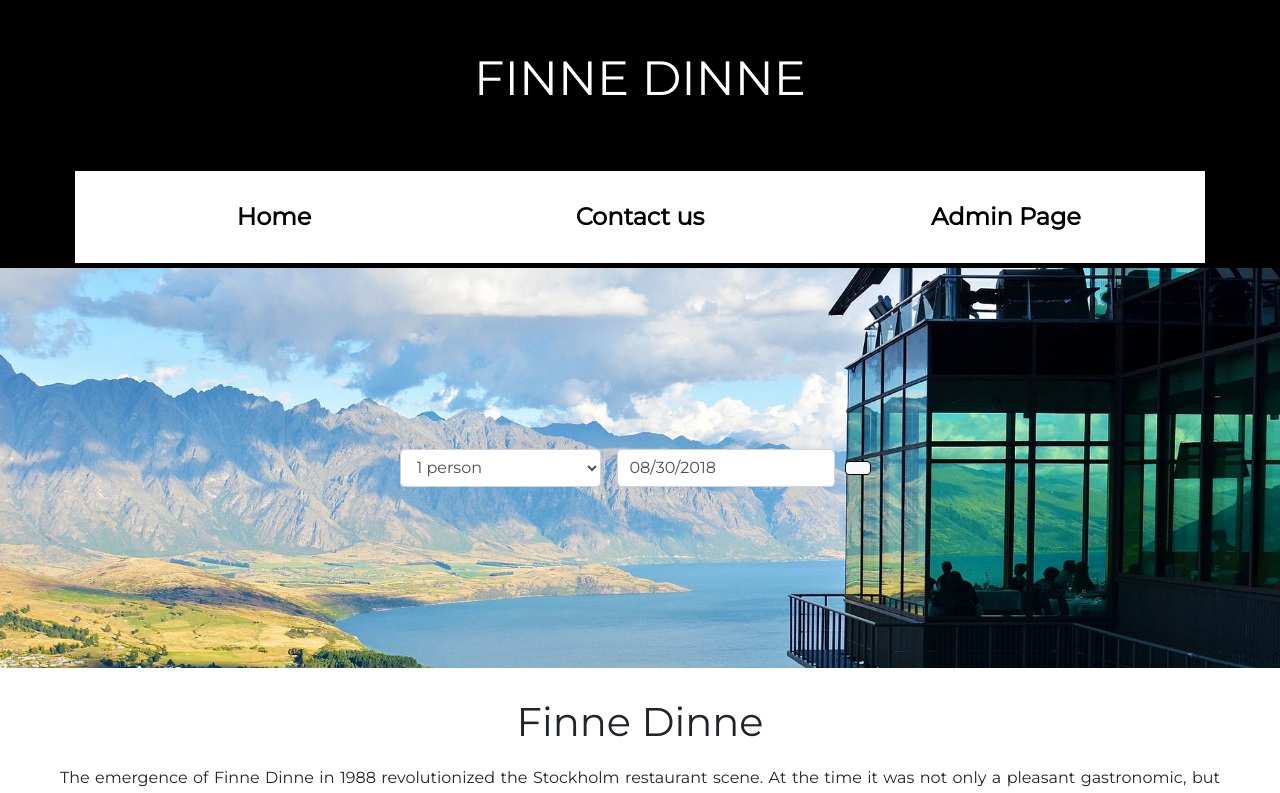
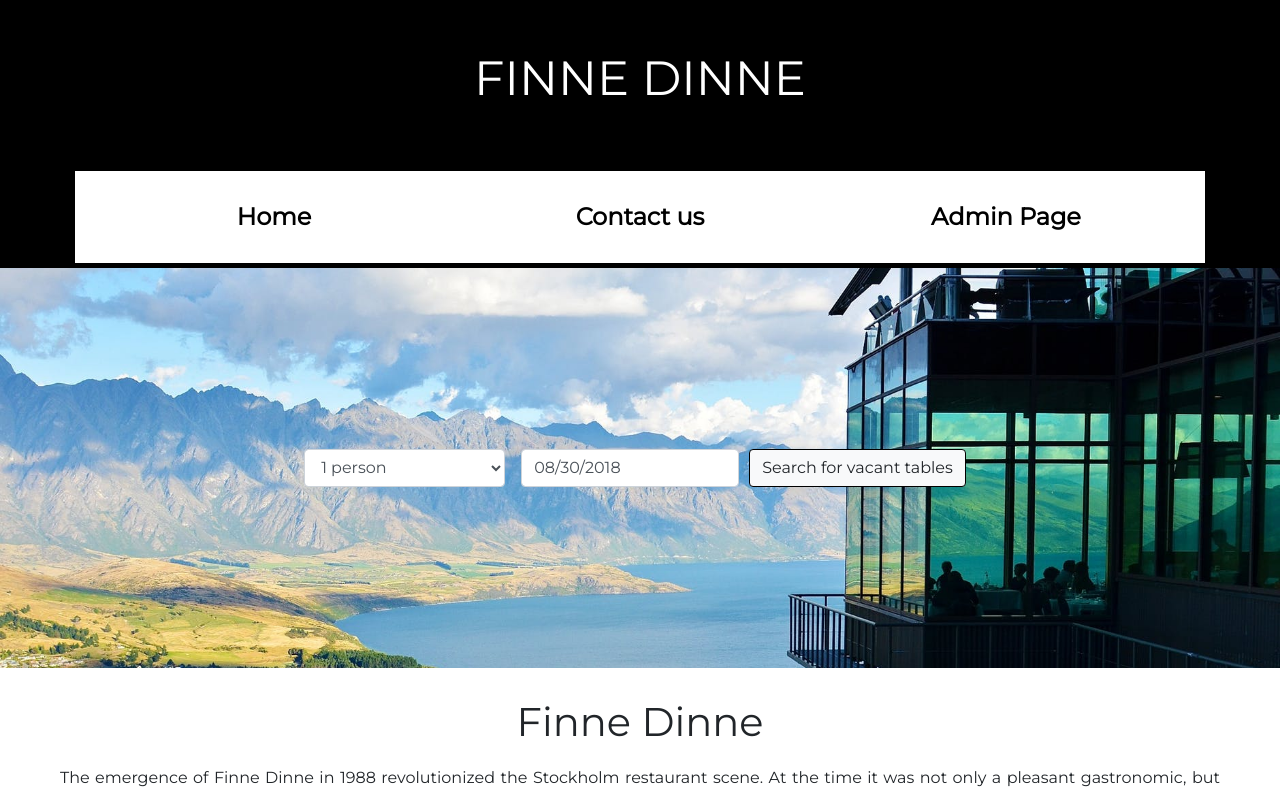
Before and after one commit to juliagulliksson/restaurant, a React (Create React App) app: page / in a window 1280 px wide. Shown: the top 793 px of the page. Built offline with nearby package versions, Linux system fonts and the light colour scheme.

Commit message:
Added missing button text

```diff
--- a/src/components/HomePage.js
+++ b/src/components/HomePage.js
@@ -45,6 +45,7 @@ export default class Home extends Component {
             handleClick={this.navigate}
             dateValue={moment()}
             className={"home-search-container"}
+            buttonText="Search for vacant tables"
           />
         </div>
         <div className="home">
```
